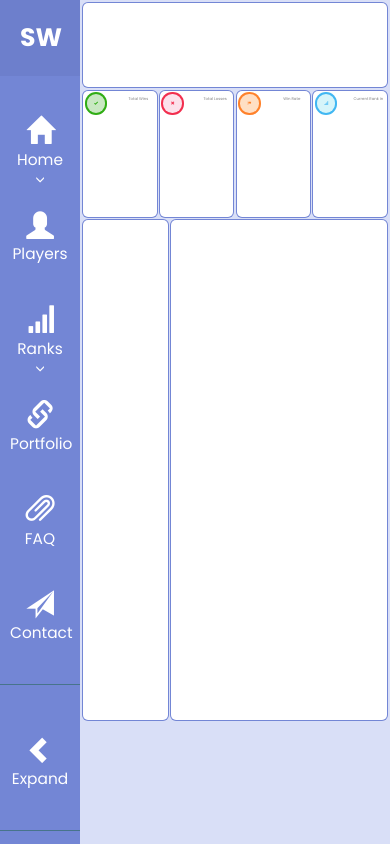
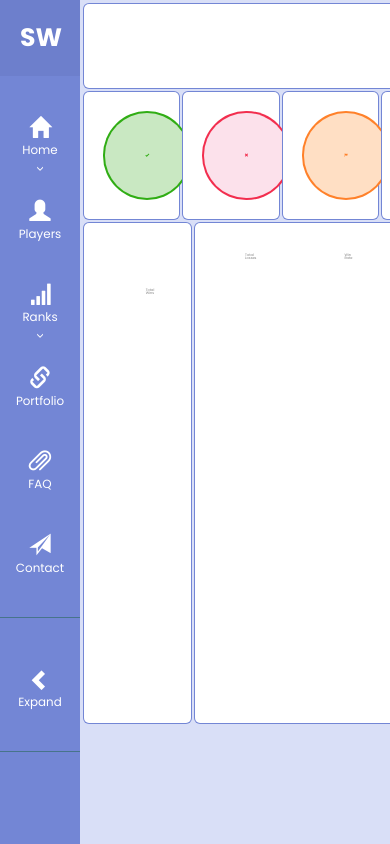
Before and after one commit to DKelle/Smash_stats, a Flask app: template templates/libraries/html/player.html in a window 390 px wide. Run offline with Flask 2, Linux system fonts and the light colour scheme; the template is opened without the code that fills it, so the values that code supplies are empty; some libraries are stand-ins or nearby versions.

Commit message:
Making CSS on player page responsive

```diff
--- a/templates/libraries/css/nav.css
+++ b/templates/libraries/css/nav.css
@@ -91,6 +91,7 @@ i, span {
 #sidebar.active ul li a {
     padding: 20px 10px;
     text-align: center;
+    font-size: 0.85em;
 }
 
 #sidebar.active ul li a i {
@@ -238,6 +239,9 @@ a.article, a.article:hover {
         padding: 20px 10px;
     }
 
+    #sidebar ul li a span {
+        font-size: 0.85em;
+    }
     #sidebar ul li a i {
         margin-right:  0;
         display: block;
--- a/templates/libraries/css/player.css
+++ b/templates/libraries/css/player.css
@@ -76,8 +76,9 @@ div {
 }
 
 #q_left {
+    padding: 2.5vh;
     float: left;
-    width: 50%;
+    width: 30%;
     height: 100%;
     text-align: center;
     font-size: 1vw;
@@ -85,10 +86,10 @@ div {
 
 #q_right {
     float: right;
-    width: 50%;
+    width: 70%;
     height: 100%;
-    padding: 3%;
-    text-align: center;
+    padding: 4vh;
+    text-align: right;
     font-size: 1.5vw;
 }
 
@@ -96,29 +97,14 @@ div {
     top: 50%;
     float:left;
     width:100%;
-    padding-top:50%;
     line-height:1em;
     margin-top:-0.5em;
-    text-align:center;
     color: #30ad14;
 }
 
-/*#win_circle {
-    box-shadow: 0 0 0px 2px #30ad14;
-    padding: 13%;
-    margin: 4%;
-    width: 33%;
-    height: 81%;
-    border-radius: 100px;
-    text-align: center;
-    background: #c9e8c2;
-}*/
-
 #win_circle {
-	margin: 10%;
-    width: 50%;
-    height:0;
-    padding-bottom: 50%;
+    width: 10vh;
+    height: 10vh;
     -moz-border-radius: 50%;
     -webkit-border-radius: 50%;
     border-radius: 50%;
@@ -131,18 +117,14 @@ div {
     top: 50%;
     float:left;
     width:100%;
-    padding-top:50%;
     line-height:1em;
     margin-top:-0.5em;
-    text-align:center;
     color: #f22e4e;
 }
 
 #loss_circle {
-	margin: 10%;
-    width: 50%;
-    height:0;
-    padding-bottom: 50%;
+    width: 10vh;
+    height: 10vh;
     -moz-border-radius: 50%;
     -webkit-border-radius: 50%;
     border-radius: 50%;
@@ -155,18 +137,14 @@ div {
     top: 50%;
     float:left;
     width:100%;
-    padding-top:50%;
     line-height:1em;
     margin-top:-0.5em;
-    text-align:center;
     color: #41b7f3;
 }
 
 #rank_circle {
-	margin: 10%;
-    width: 50%;
-    height:0;
-    padding-bottom: 50%;
+    width: 10vh;
+    height: 10vh;
     -moz-border-radius: 50%;
     -webkit-border-radius: 50%;
     border-radius: 50%;
@@ -179,18 +157,14 @@ div {
     top: 50%;
     float:left;
     width:100%;
-    padding-top:50%;
     line-height:1em;
     margin-top:-0.5em;
-    text-align:center;
     color: #ff812a;
 }
 
 #percent_circle {
-	margin: 10%;
-    width: 50%;
-    height:0;
-    padding-bottom: 50%;
+    width: 10vh;
+    height: 10vh;
     -moz-border-radius: 50%;
     -webkit-border-radius: 50%;
     border-radius: 50%;
@@ -200,23 +174,21 @@ div {
 }
 
 #label_div {
-    /*font-size: 0.5vw;
-    top: 50%;
-    float:left;*/
-    font-size: 1.0vw;
+    font-size: 0.9vw;
     width:100%;
+    height: 40%;
     padding-top:3%;
     line-height:1em;
-    text-align:center;
+    text-align:right;
     color: grey;
 }
 
 #scene_label_div {
-    font-size: 1.0vw;
+    font-size: 0.9vw;
     width:100%;
     padding-top:3%;
     line-height:1em;
-    text-align:center;
+    text-align:right;
     color: grey;
 }
 
--- a/templates/libraries/html/player.html
+++ b/templates/libraries/html/player.html
@@ -43,9 +43,9 @@
                         </div>
 
                         <div id='q_right'>
-                            <div id='win_count' style='padding-top:10%;'>
+                            <div id='win_count' style='height: 60%;'>
                             </div>
-                            <div id='label_div'>
+                            <div id='label_div' style='height: 40%;'>
                                 Total Wins
                             </div>
                         </div>
@@ -59,7 +59,7 @@
                         </div>
 
                         <div id='q_right'>
-                            <div id='loss_count' style='padding-top:10%;'>
+                            <div id='loss_count'>
                             </div>
                             <div id='label_div'>
                                 Total Losses
@@ -75,7 +75,7 @@
                         </div>
 
                         <div id='q_right'>
-                            <div id='percent_count' style='padding-top:10%;'>
+                            <div id='percent_count'>
                             </div>
                             <div id='label_div'>
                                 Win Rate
@@ -91,7 +91,7 @@
                         </div>
 
                         <div id='q_right'>
-                            <div id='rank_count' style='padding-top:10%;'>
+                            <div id='rank_count'>
                             </div>
                             <div id='scene_label_div'>
                                 Current Rank
```
